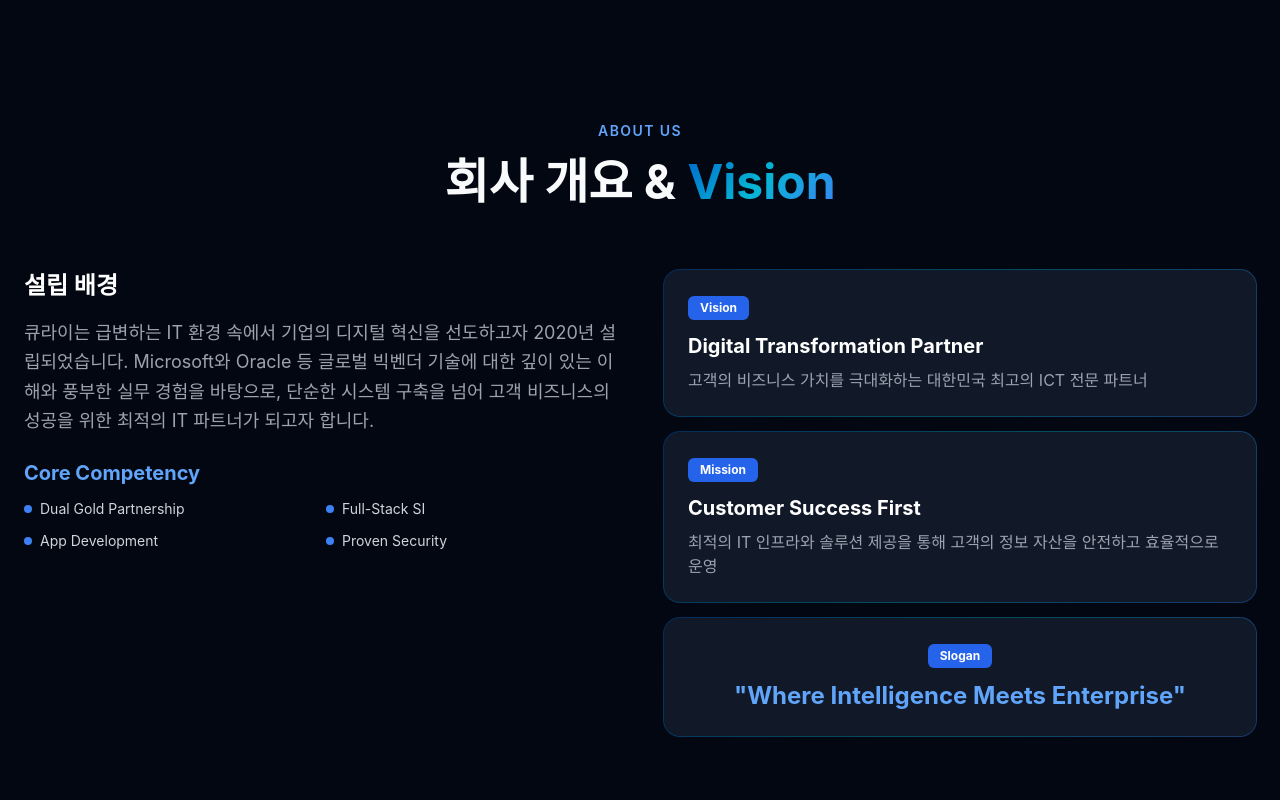
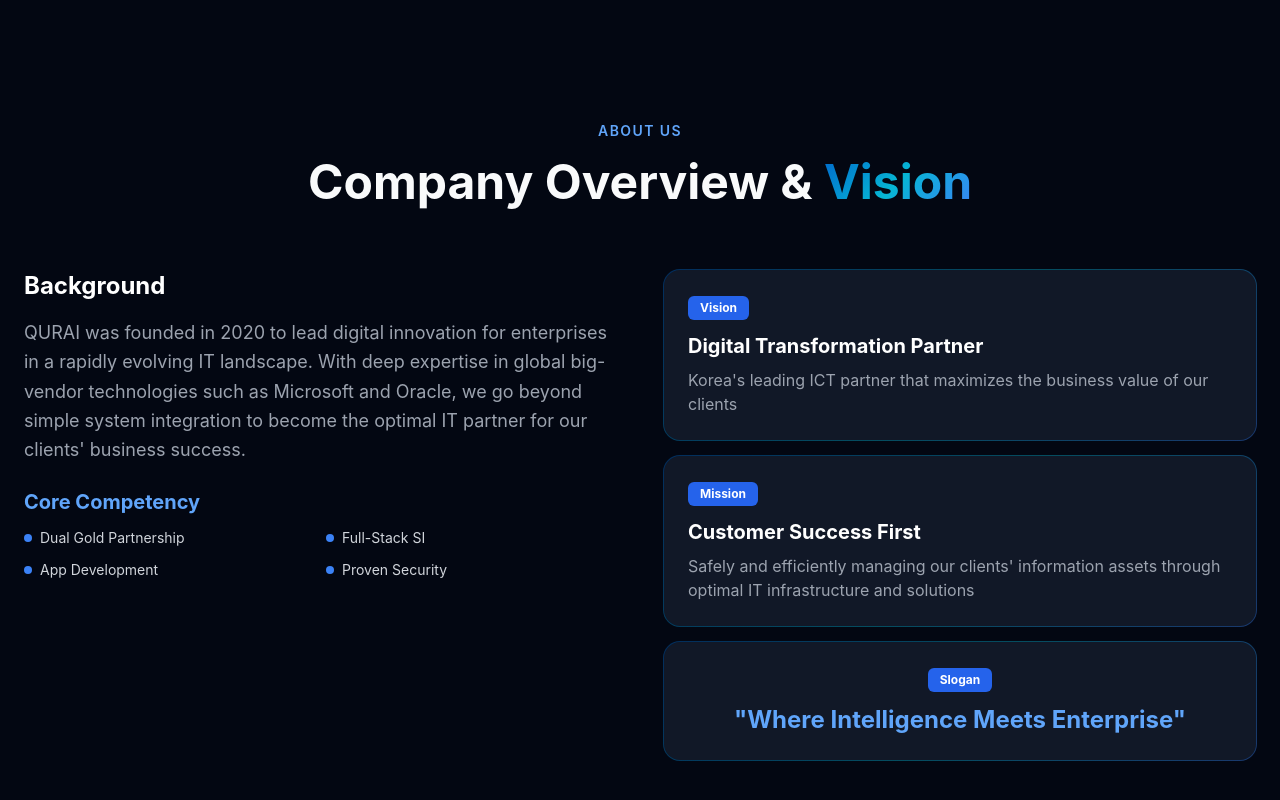
Before and after one commit to Eric841001/qurai-ai-sites, a Next.js app in the folder qurai-ai-site/: page / in a window 1280 px wide. Shown: the part 918-1718 px from the top of the page. Built offline with nearby package versions, Linux system fonts and the light colour scheme.

Commit message:
Update About.tsx

```diff
--- a/qurai-ai-site/components/About.tsx
+++ b/qurai-ai-site/components/About.tsx
@@ -1,26 +1,27 @@
+"use client";
+
+import { useLanguage } from "../lib/i18n";
+
 export default function About() {
+  const { t } = useLanguage();
+
   return (
     <section id="about" className="relative py-32">
       <div className="max-w-7xl mx-auto px-6">
         <div className="text-center mb-16">
-          <span className="text-sm font-semibold text-blue-400 tracking-widest uppercase">About Us</span>
+          <span className="text-sm font-semibold text-blue-400 tracking-widest uppercase">{t.about.label}</span>
           <h2 className="text-4xl md:text-5xl font-bold mt-4 mb-6">
-            회사 개요 &amp; <span className="gradient-text">Vision</span>
+            {t.about.heading} <span className="gradient-text">{t.about.headingHighlight}</span>
           </h2>
         </div>
 
         <div className="grid lg:grid-cols-2 gap-12 items-start mb-16">
           <div>
-            <h3 className="text-2xl font-bold text-white mb-4">설립 배경</h3>
-            <p className="text-gray-400 text-lg leading-relaxed mb-6">
-              큐라이는 급변하는 IT 환경 속에서 기업의 디지털 혁신을 선도하고자 2020년 설립되었습니다.
-              Microsoft와 Oracle 등 글로벌 빅벤더 기술에 대한 깊이 있는 이해와 풍부한 실무 경험을 바탕으로,
-              단순한 시스템 구축을 넘어 고객 비즈니스의 성공을 위한 최적의 IT 파트너가 되고자 합니다.
-            </p>
-
-            <h3 className="text-xl font-bold text-blue-400 mb-3">Core Competency</h3>
+            <h3 className="text-2xl font-bold text-white mb-4">{t.about.bgTitle}</h3>
+            <p className="text-gray-400 text-lg leading-relaxed mb-6">{t.about.bgText}</p>
+            <h3 className="text-xl font-bold text-blue-400 mb-3">{t.about.compTitle}</h3>
             <div className="grid grid-cols-2 gap-3">
-              {["Dual Gold Partnership", "Full-Stack SI", "App Development", "Proven Security"].map((item, i) => (
+              {t.about.competencies.map((item, i) => (
                 <div key={i} className="flex items-center gap-2 text-gray-300">
                   <span className="w-2 h-2 rounded-full bg-blue-500" />
                   <span className="text-sm">{item}</span>
@@ -31,20 +32,18 @@
 
           <div className="space-y-4">
             <div className="gradient-border p-6 rounded-2xl">
-              <span className="inline-block px-3 py-1 bg-blue-600 rounded-md text-xs font-bold text-white mb-3">Vision</span>
-              <h4 className="text-xl font-bold text-white mb-2">Digital Transformation Partner</h4>
-              <p className="text-gray-400">고객의 비즈니스 가치를 극대화하는 대한민국 최고의 ICT 전문 파트너</p>
+              <span className="inline-block px-3 py-1 bg-blue-600 rounded-md text-xs font-bold text-white mb-3">{t.about.visionLabel}</span>
+              <h4 className="text-xl font-bold text-white mb-2">{t.about.visionTitle}</h4>
+              <p className="text-gray-400">{t.about.visionDesc}</p>
             </div>
-
             <div className="gradient-border p-6 rounded-2xl">
-              <span className="inline-block px-3 py-1 bg-blue-600 rounded-md text-xs font-bold text-white mb-3">Mission</span>
-              <h4 className="text-xl font-bold text-white mb-2">Customer Success First</h4>
-              <p className="text-gray-400">최적의 IT 인프라와 솔루션 제공을 통해 고객의 정보 자산을 안전하고 효율적으로 운영</p>
+              <span className="inline-block px-3 py-1 bg-blue-600 rounded-md text-xs font-bold text-white mb-3">{t.about.missionLabel}</span>
+              <h4 className="text-xl font-bold text-white mb-2">{t.about.missionTitle}</h4>
+              <p className="text-gray-400">{t.about.missionDesc}</p>
             </div>
-
             <div className="gradient-border p-6 rounded-2xl text-center">
-              <span className="inline-block px-3 py-1 bg-blue-600 rounded-md text-xs font-bold text-white mb-3">Slogan</span>
-              <p className="text-2xl font-bold text-blue-400">&quot;Where Intelligence Meets Enterprise&quot;</p>
+              <span className="inline-block px-3 py-1 bg-blue-600 rounded-md text-xs font-bold text-white mb-3">{t.about.sloganLabel}</span>
+              <p className="text-2xl font-bold text-blue-400">&quot;{t.about.slogan}&quot;</p>
             </div>
           </div>
         </div>
```
